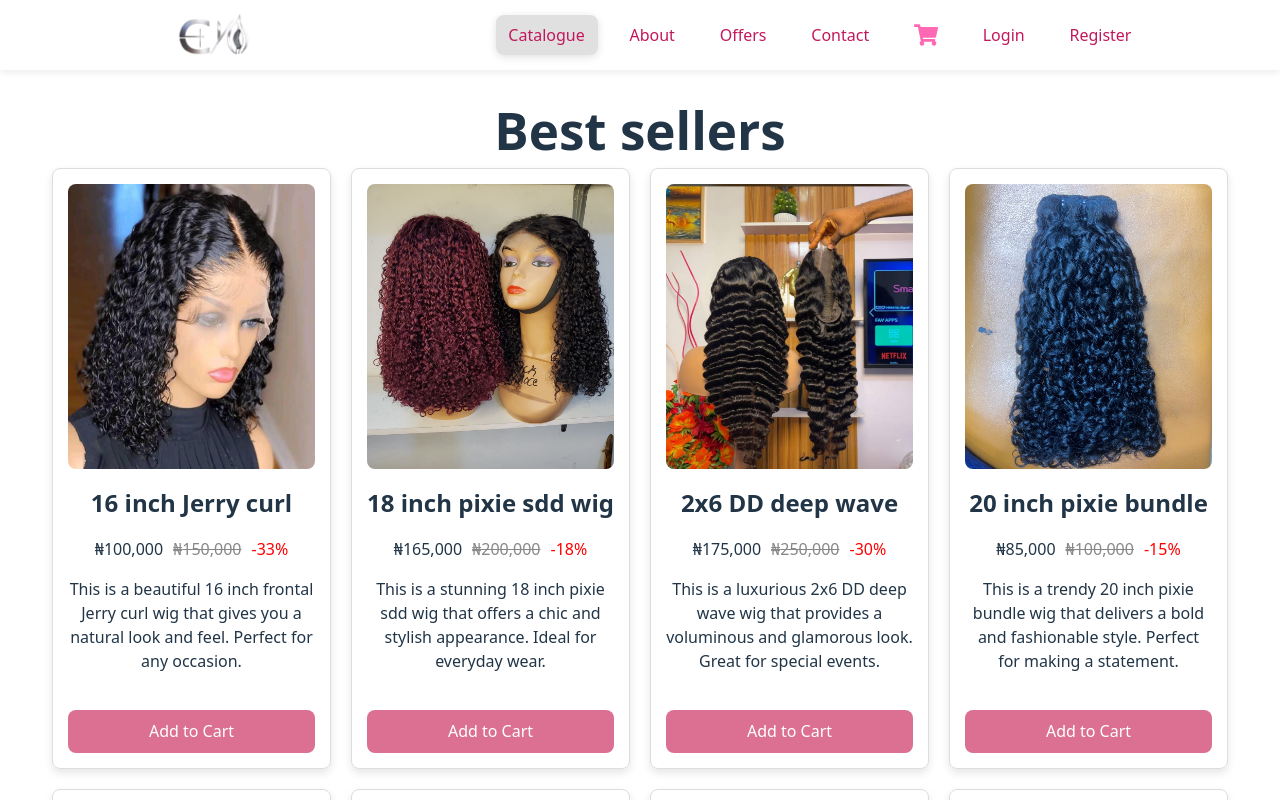
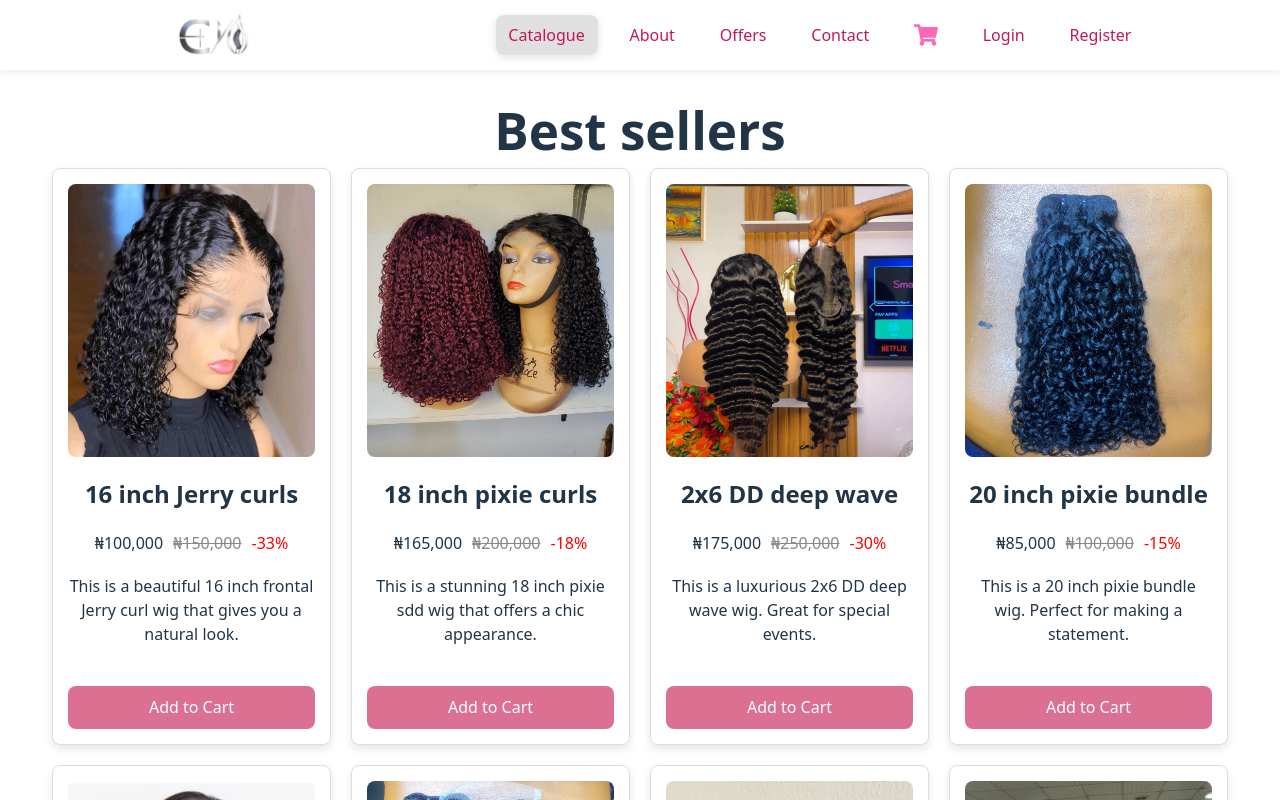
Before and after one commit to chidinma-elekwachi/elexishairs, a React (Vite) app: page / in a window 1280 px wide. Shown: the top 800 px of the page. Built offline with nearby package versions, Linux system fonts and the light colour scheme.

Commit message:
reduced texts

```diff
--- a/src/pages/catalogue/Catalogue.jsx
+++ b/src/pages/catalogue/Catalogue.jsx
@@ -17,10 +17,10 @@ const bestSellers = [
   {
     id: 1,
     image: firstwig,
-    name: '16 inch Jerry curl',
+    name: '16 inch Jerry curls',
     price: 100000,
     oldPrice: 150000,
-    description: 'This is a beautiful 16 inch frontal Jerry curl wig that gives you a natural look and feel. Perfect for any occasion.',
+    description: 'This is a beautiful 16 inch frontal Jerry curl wig that gives you a natural look.',
     hairtype: 'human hair',
     length: '16 inches',
     color: 'natural black',
@@ -28,10 +28,10 @@ const bestSellers = [
   {
     id: 2,
     image: secondwig,
-    name: '18 inch pixie sdd wig',
+    name: '18 inch pixie curls',
     price: 165000,
     oldPrice: 200000,
-    description: 'This is a stunning 18 inch pixie sdd wig that offers a chic and stylish appearance. Ideal for everyday wear.',
+    description: 'This is a stunning 18 inch pixie sdd wig that offers a chic appearance.',
     hairtype: 'human hair',
     length: '18 inches',
     color: 'natural black',
@@ -42,7 +42,7 @@ const bestSellers = [
     name: '2x6 DD deep wave',
     price: 175000,
     oldPrice: 250000,
-    description: 'This is a luxurious 2x6 DD deep wave wig that provides a voluminous and glamorous look. Great for special events.',
+    description: 'This is a luxurious 2x6 DD deep wave wig. Great for special events.',
     hairtype: 'human hair',
     length: '20 inches',
     color: 'natural black',
@@ -53,7 +53,7 @@ const bestSellers = [
     name: '20 inch pixie bundle',
     price: 85000,
     oldPrice: 100000,
-    description: 'This is a trendy 20 inch pixie bundle wig that delivers a bold and fashionable style. Perfect for making a statement.',
+    description: 'This is a 20 inch pixie bundle wig. Perfect for making a statement.',
     hairtype: 'human hair',
     length: '20 inches',
     color: 'natural black',
@@ -63,7 +63,7 @@ const bestSellers = [
     name: '4x4 brown bob wig',
     price: 70000,
     oldPrice: 80000,
-    description: 'This is a chic 4x4 brown bob wig that offers a sleek and modern look. Suitable for both casual and formal occasions.',
+    description: 'This is a chic 4x4 brown bob wig for a classy look. Both casual and formal occasions.',
     hairtype: 'human hair',
     length: '12 inches',
     color: 'brown',
```
